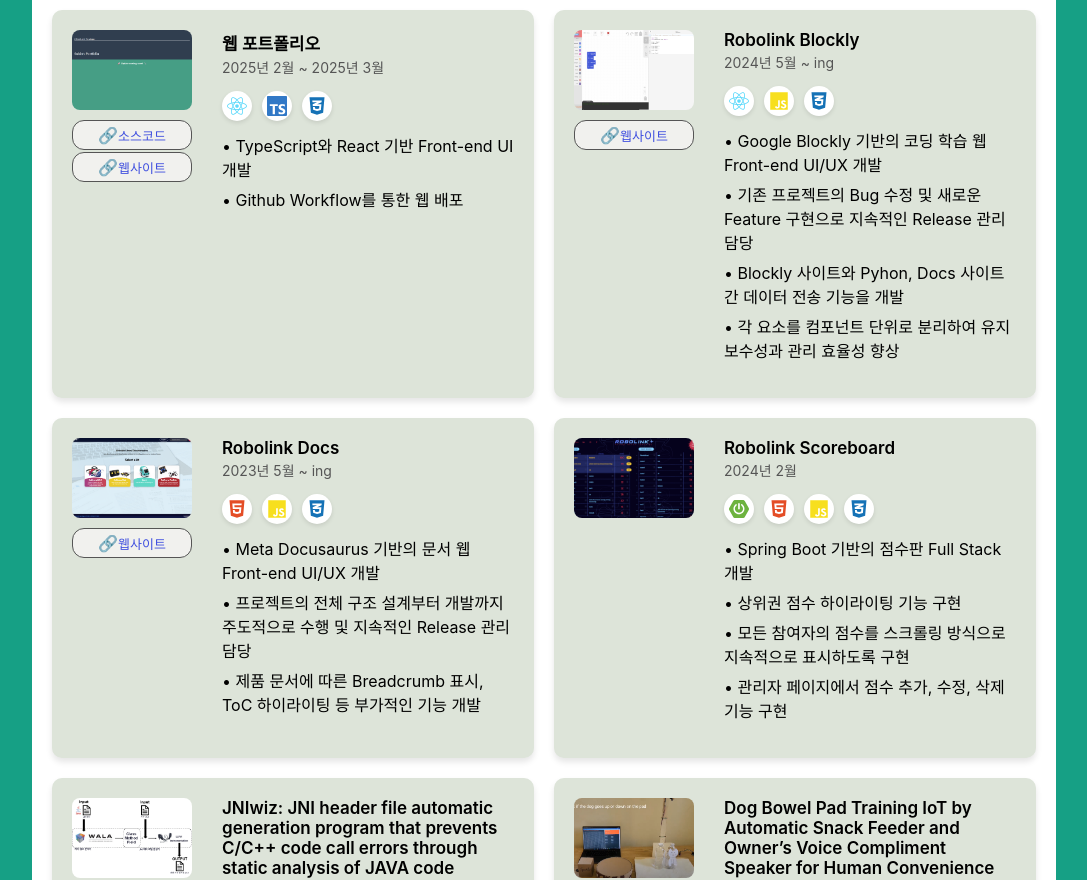
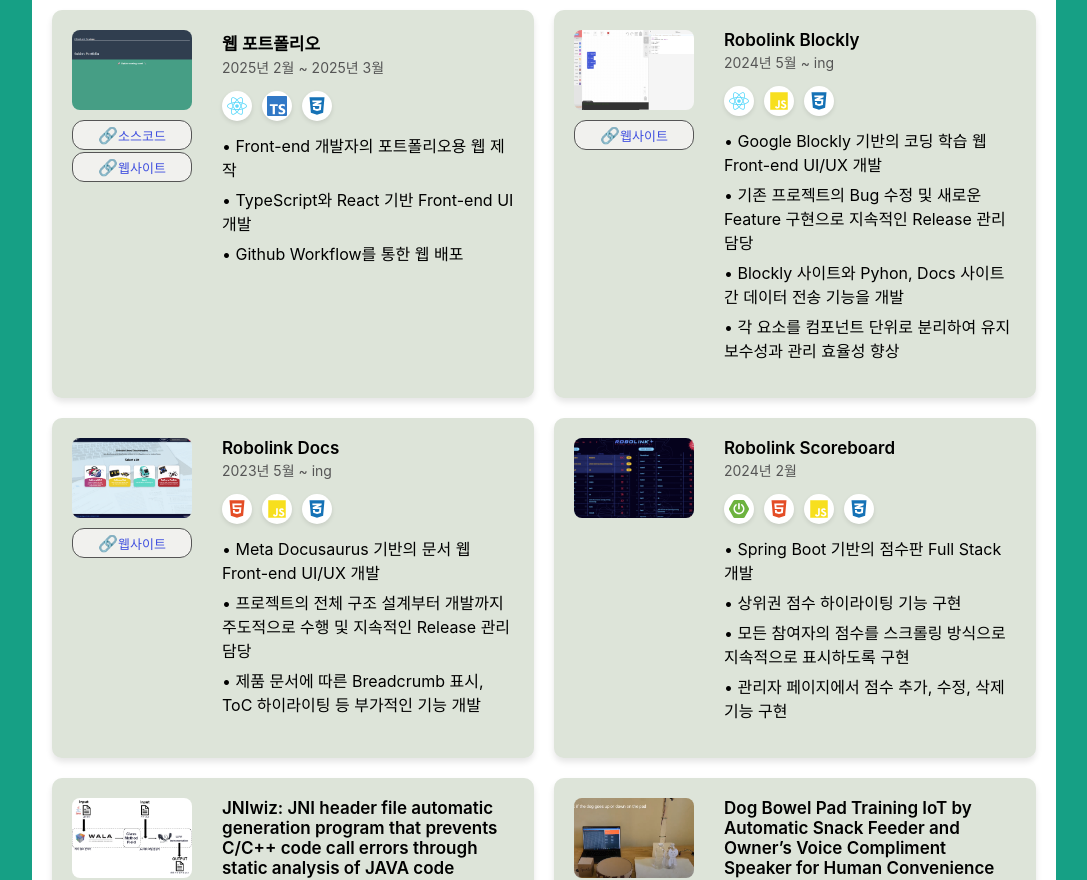
Before and after one commit to green-study/profile, a React (Vite) app: page / in a window 1280 px wide. Shown: the part 1920-2800 px from the top of the page, without its empty margins (96-1183 px from the left). Built offline with nearby package versions, Linux system fonts and the light colour scheme.

Commit message:
update project description

```diff
--- a/src/components/Content/Content.tsx
+++ b/src/components/Content/Content.tsx
@@ -11,7 +11,7 @@
         languages: ['React', 'TypeScript', 'CSS'],
         link1: 'https://github.com/green-study/profile',
         link2: 'https://green-study.github.io/profile/',
-        contribution: ['TypeScript와 React 기반 Front-end UI 개발', 'Github Workflow를 통한 웹 배포'],
+        contribution: ['Front-end 개발자의 포트폴리오용 웹 제작','TypeScript와 React 기반 Front-end UI 개발', 'Github Workflow를 통한 웹 배포'],
         hideLink1: false,
         buttonText1: '소스코드',
         hideLink2: false,
@@ -63,7 +63,7 @@
         languages: ['CPlusPlus', 'Java'],
         link1: 'https://github.com/green-study/JNIwiz',
         link2: 'https://www.youtube.com/watch?v=5UxNxQATbB4',
-        contribution: ['정적 분석을 통해 프로그램에 맟줘 JNI header 파일을 자동 제작하도록 구현', 'JNI header 파일이 Java와 C/C++ 간의 전송 정보 오류를 감지하도록 지원', 'LLVM 및 FlowDroid와 같은 정적 분석 도구를 활용'],
+        contribution: ['Java와 C/C++ 간의 상호작용 오류를 감지하는 JNI Header 파일 자동 제작 연구','정적 분석을 통해 프로그램에 맟줘 JNI header 파일을 자동 제작하도록 구현', 'JNI header 파일이 Java와 C/C++ 간의 전송 정보 오류를 감지하도록 지원', 'LLVM 및 FlowDroid와 같은 정적 분석 도구를 활용'],
         hideLink1: false,
         buttonText1: '소스코드',
         hideLink2: false,
@@ -76,7 +76,7 @@
         languages: ['RaspberryPi', 'CPlusPlus', 'Python'],
         link1: 'https://www.youtube.com/watch?v=o8msyWNerZ0',
         link2: '',
-        contribution: ['무게 센서와 열화상 카메라를 통해 배변 활동을 감지하는 배변패드 제작', 'Raspberry Pi 4와 ESP32 간 Bluetooth 통신을 활용', 'ThingsBoard를 활용하여 사용자가 반려견의 배변 활동을 확인할 수 있는 IoT 기능 구현', '팀의 리더로 프로젝트 제작 및 논문 작성까지 전체적인 과정을 주도'],
+        contribution: ['반려견의 배변훈련을 돕는 IoT 제품 개발','무게 센서와 열화상 카메라를 통해 배변 활동을 감지하는 배변패드 제작', 'Raspberry Pi 4와 ESP32 간 Bluetooth 통신을 활용', 'ThingsBoard를 활용하여 사용자가 반려견의 배변 활동을 확인할 수 있는 IoT 기능 구현', '팀의 리더로 프로젝트 제작 및 논문 작성까지 전체적인 과정을 주도'],
         hideLink1: false,
         buttonText1: '동영상',
         hideLink2: true,
@@ -102,7 +102,7 @@
         languages: ['Flutter', 'Dart'],
         link1: 'https://www.youtube.com/watch?v=V4V0-kYJyqc',
         link2: 'https://www.youtube.com/shorts/njPEdspnEU8',
-        contribution: ['Flutter를 사용하여 앱의 Front-end UI/UX 개발을 설계하고 구현','사용자 반응 테스트 및 Android Studio를 통한 디버깅으로 문제를 해결', '팀의 리더로 프로젝트를 이끌며 9개의 팀 중 1등상을 수상'],
+        contribution: ['편지를 타임머신에 저장하여 나무를 키우는 Re:ink 앱 개발','Flutter를 사용하여 앱의 Front-end UI/UX 개발을 설계하고 구현','사용자 반응 테스트 및 Android Studio를 통한 디버깅으로 문제를 해결', '팀의 리더로 프로젝트를 이끌며 9개의 팀 중 1등상을 수상'],
         hideLink1: false,
         buttonText1: '동영상 1',
         hideLink2: false,
@@ -115,7 +115,7 @@
         languages: ['Python'],
         link1: 'https://www.youtube.com/watch?v=RxJBiaD8EzU',
         link2: '',
-        contribution: ['인스타그램 해시태크, 네이버 실시간 검색어 웹 크롤링 데이터와 네이버 데이터랩 정보 분석','Pandas와 Matplotlib을 통해 분석 결과 시각화', '저학년 부분 1등상을 수상'],
+        contribution: ['코로나가 취미생활, 음식소비에 미친 영향에 대해 웹 크롤링 데이터 분석','인스타그램 해시태크, 네이버 실시간 검색어 웹 크롤링 데이터와 네이버 데이터랩 정보 분석','Pandas와 Matplotlib을 통해 분석 결과 시각화', '저학년 부분 1등상을 수상'],
         hideLink1: false,
         buttonText1: '동영상',
         hideLink2: true,
--- a/src/components/Content/Profile.tsx
+++ b/src/components/Content/Profile.tsx
@@ -19,7 +19,7 @@
         <div className="profile-links">
           <p>
             <FaEnvelope className="icon icon-email" /> Email:{" "}
-            <a href="mailto:soo010410@naver.com">soo010410@naver.com</a> or{" "}
+            <a href="mailto:soo010410@naver.com">soo010410@naver.com</a> |
             <a href="mailto:soo010410@gmail.com">soo010410@gmail.com</a>
           </p>
           <p>
```
